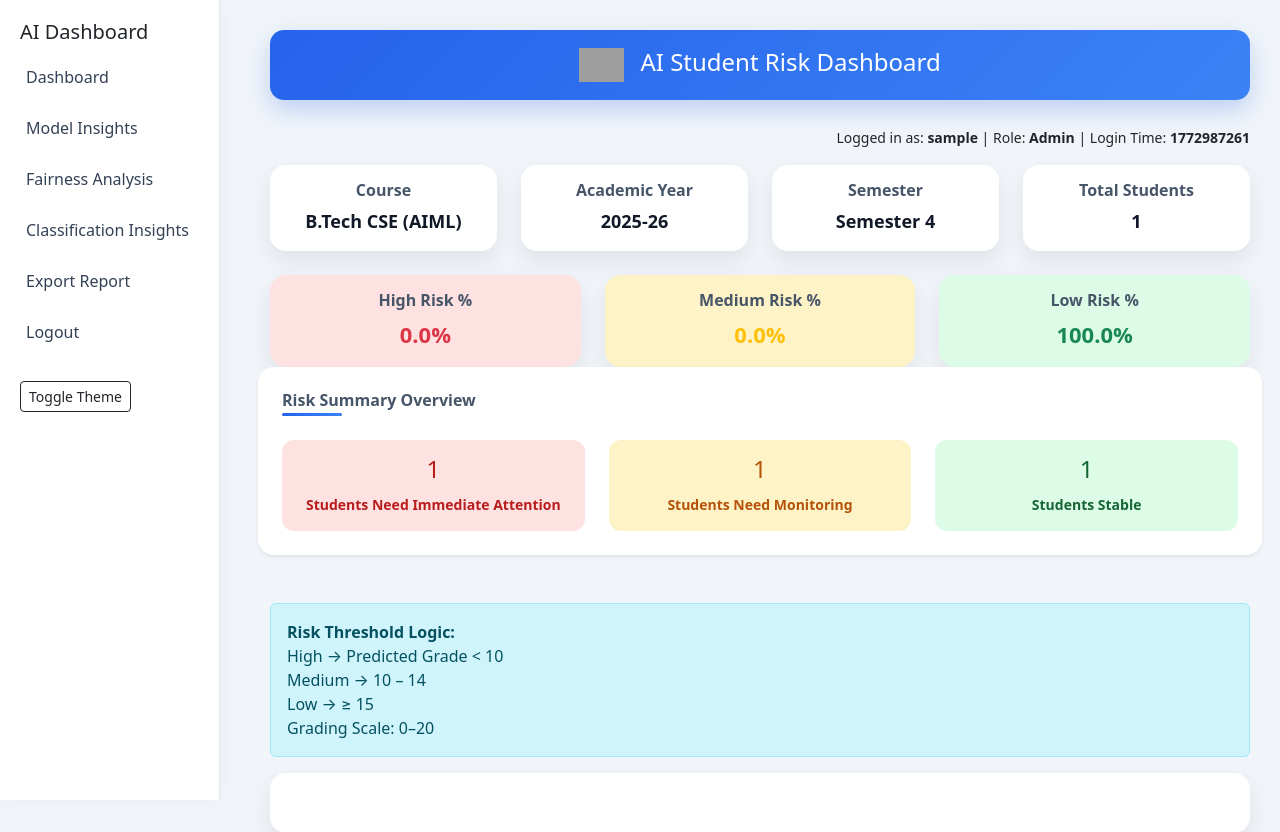
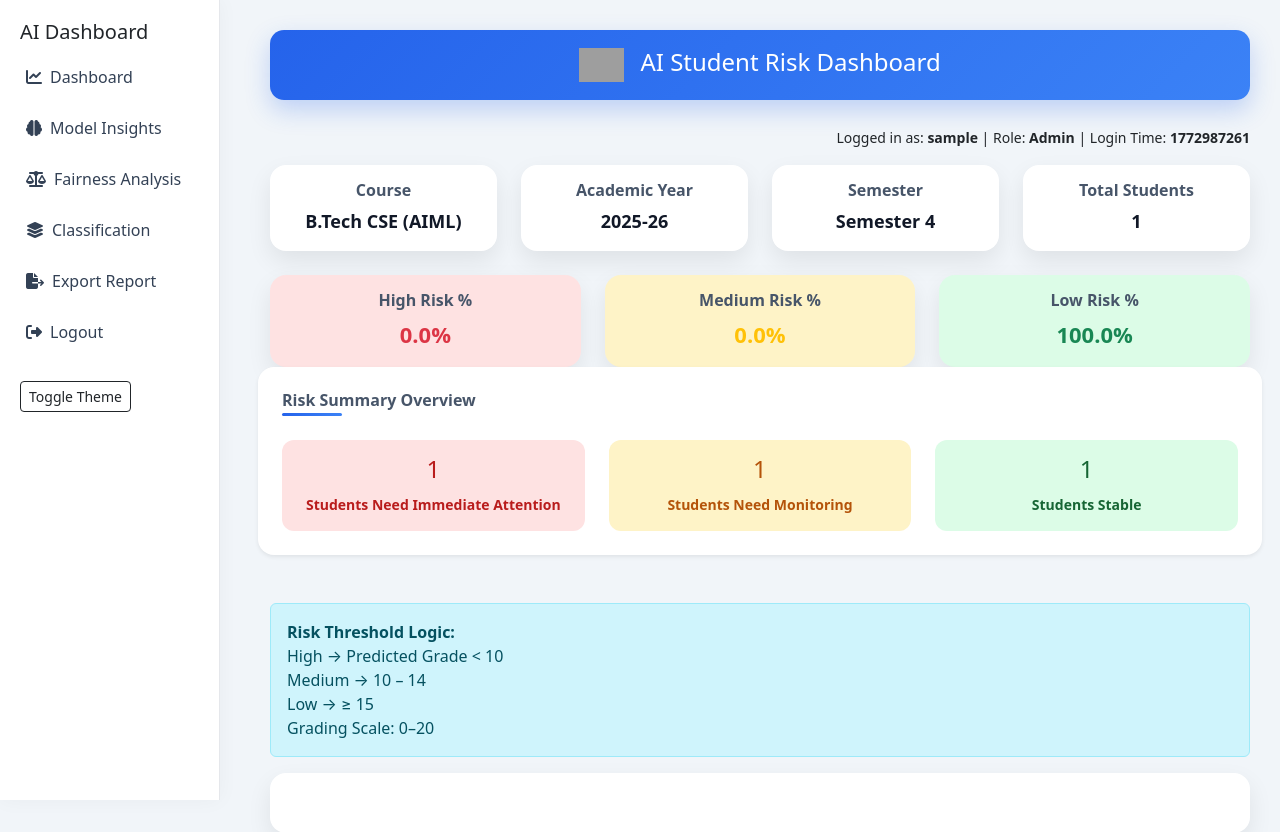
Before and after one commit to Nikki31Chaudhary/Prediciting-Student-Performance, a Flask app: template templates/dashboard.html in a window 1280 px wide. Shown: the top 832 px of the page. Run offline with Flask 3, Linux system fonts and the light colour scheme; the visitor is signed in with stand-in values (Sample User, id 1); the template is opened without the code that fills it: most values are stand-ins (such as "Sample title", 1, 10 or a date in 2020); parts of the project's set-up code (start-up, migrations or seed data) failed here and were passed over; some libraries are stand-ins or nearby versions; grey boxes are pictures that could not be loaded.

Commit message:
Implemented Iconography to Sidebar

```diff
--- a/templates/dashboard.html
+++ b/templates/dashboard.html
@@ -5,6 +5,7 @@
 
     <link href="https://cdn.jsdelivr.net/npm/bootstrap@5.3.2/dist/css/bootstrap.min.css" rel="stylesheet">
     <link href="https://cdn.datatables.net/1.13.6/css/dataTables.bootstrap5.min.css" rel="stylesheet">
+    <link href="https://cdnjs.cloudflare.com/ajax/libs/font-awesome/6.5.0/css/all.min.css" rel="stylesheet">
     <script src="https://cdn.jsdelivr.net/npm/chart.js"></script>
 
     <style>
@@ -262,14 +263,17 @@ body, .card, .sidebar, table, thead {
 
 <div class="sidebar">
     <h5>AI Dashboard</h5>
-    <a href="/dashboard">Dashboard</a>
-    <a href="/model-insights">Model Insights</a>
-    <a href="/fairness-analysis">Fairness Analysis</a>
-    <a href="/classification-insights">Classification Insights</a>
+    <a href="/dashboard"><i class="fa-solid fa-chart-line me-2"></i>Dashboard</a>
+    <a href="/model-insights"><i class="fa-solid fa-brain me-2"></i>Model Insights</a>
+    <a href="/fairness-analysis"><i class="fa-solid fa-scale-balanced me-2"></i>Fairness Analysis</a>
+    <a href="/classification-insights"><i class="fa-solid fa-layer-group me-2"></i>Classification</a>
+
+
     {% if session.get("role") == "Admin" %}
-<a href="/export">Export Report</a>
+    <a href="/export"><i class="fa-solid fa-file-export me-2"></i>Export Report</a>
+
 {% endif %}
-    <a href="/logout">Logout</a>
+    <a href="/logout"><i class="fa-solid fa-right-from-bracket me-2"></i>Logout</a>
     <button class="btn btn-sm btn-outline-dark mt-3" onclick="toggleTheme()">Toggle Theme</button>
 </div>
 
```
